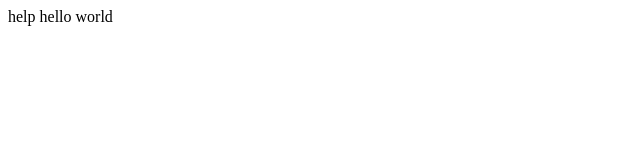
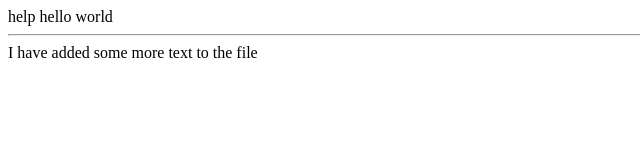
Before and after one commit to docbgm2002/HelloWorld, a plain HTML site: page help.html in a window 1280 px wide. Shown: the whole page, without its empty margins (0-640 px from the left). Drawn offline with Linux system fonts and the light colour scheme.

Commit message:
Update help.html

```diff
--- a/help.html
+++ b/help.html
@@ -1,3 +1,7 @@
 <!DOCTYPE html>
 <html>
-<body>help hello world</body>
+<body>help hello world
+<hr>
+I have added some more text to the file
+</body>
+</html>
```
